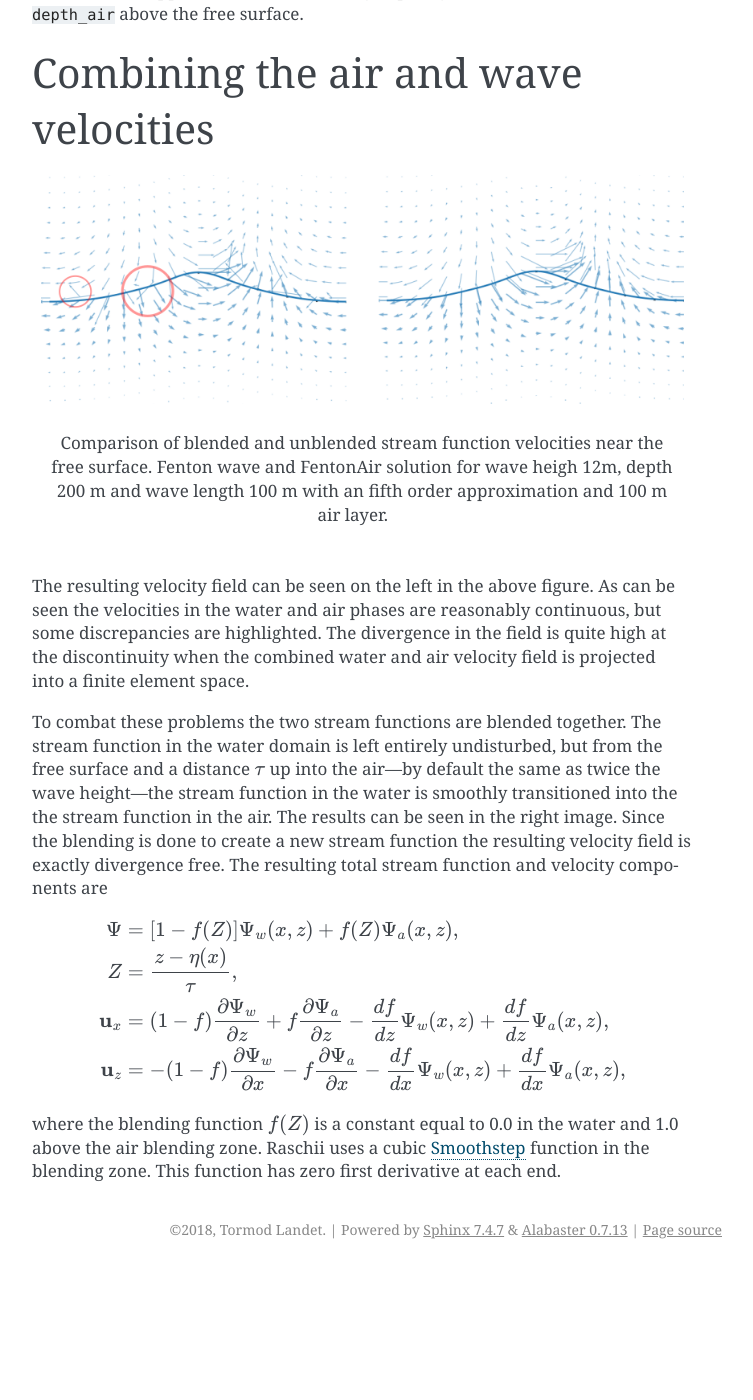
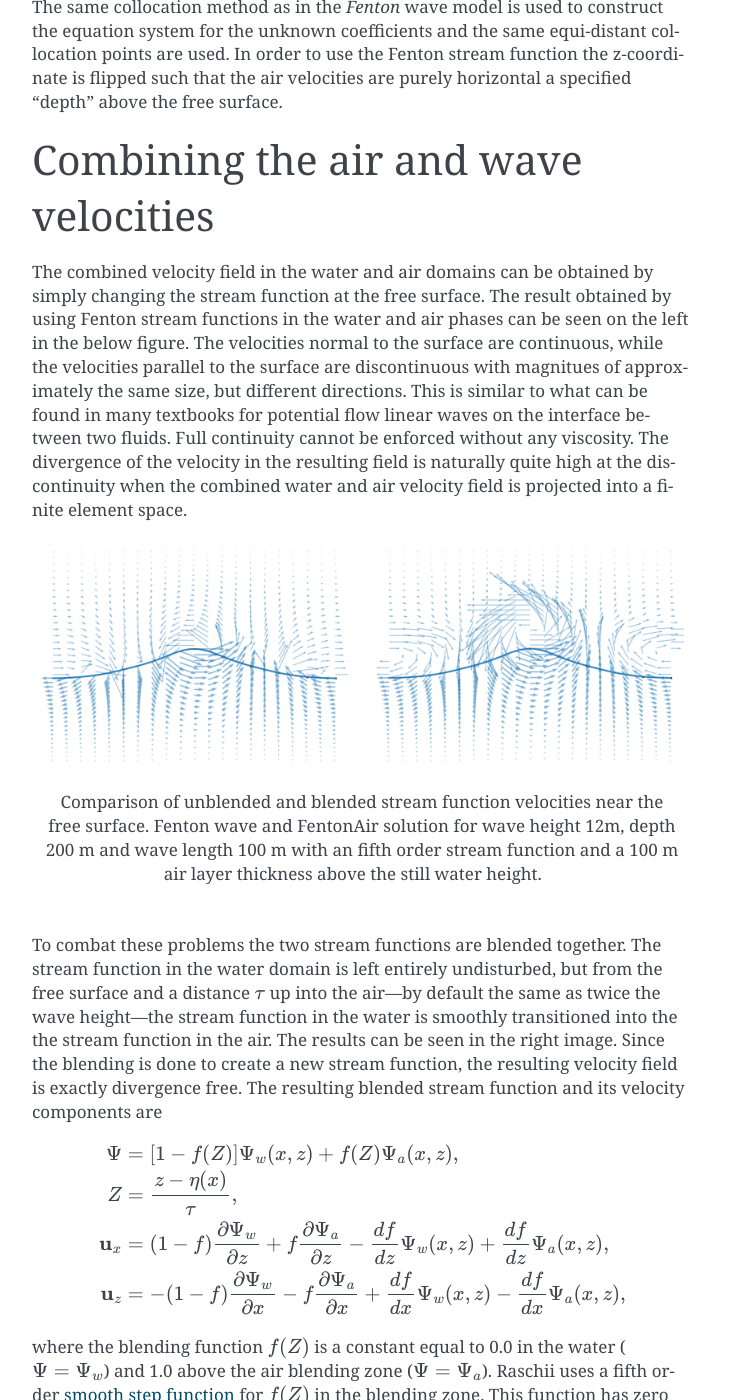
Before and after one commit to TormodLandet/raschii, a Sphinx documentation site: the page built from documentation/wave_models.rst, in a window 1280 px wide and 1400 px high, scrolled down 2303 px. Shown: the whole window, without its empty margins (388-1141 px from the left). Built offline with Sphinx 7.4.7, drawn with Linux system fonts in a browser that asks for light colours; before the commit the page ends 3572 px from its top, so only the background shows below that; some of the changed text lies outside the part shown.

Commit message:
Update documentation with the fixed blended velocity field results
[skip ci]

```diff
--- a/documentation/wave_models.rst
+++ b/documentation/wave_models.rst
@@ -57,6 +57,8 @@ wave elevation :math:`\eta(x_m)`, the stream functions value at the free surface
 The stream function a-priori satisfies the bottom boundary condition at z=0 and
 also the Laplace equation :math:`\nabla^2\Psi=0`. It is defined as
 
+.. _eq_fenton_sf:
+
 .. math::
 
     \Psi(x, z) = B_0 z + \sum_{j=1}^{N}B_j\frac{\sinh jkz}{\cosh jkD}\cos jkx,
@@ -87,7 +89,7 @@ Air phase models
 ================
 
 Raschii was origially written to provide good initial conditions for an exactly
-divergence free two-phase Navier-Stokes solver based on DG-FEM, Ocellaris_. In
+divergence free two-phase Navier-Stokes solver based on DG FEM, Ocellaris_. In
 order to initialise the domain with a divergence free velocity field it is
 important to also compute the velocities in the air phase in a consistent
 manner.
@@ -110,13 +112,18 @@ The Fourier series stream function from Rienecker and Fenton (1981) is used also
 for the air phase. Using a stream function ensures an exactly divergence free
 velocity field.
 
-The "Fenton" stream function is linear in the unknown parameters when the wave
-elevation is known. The air-phase velocities are computed after the water wave
-has been established, so this means that the expansion coefficients
-:math:`B_{1..N}` can be found by a simple linear solve to satisfy that the free
-surface is a stream function also in the air phase. In order to use the "Fenton"
-stream function the z-coordinate is flipped such that the velocity is purely
-horizontal a distance ``depth_air`` above the free surface.
+The :ref:`Fenton stream function <eq_fenton_sf>` is linear in the unknown
+parameters on the free surface when the wave elevation :math:`\eta` is known.
+The air-phase velocities are computed after the water wave has been established,
+so this means that the expansion coefficients :math:`B_{1..N}` can be found by a
+simple linear solve to satisfy that the free surface is a stream function also
+in the air phase.
+
+The same collocation method as in the *Fenton* wave model is used to construct
+the equation system for the unknown coefficients and the same equi-distant
+collocation points are used. In order to use the Fenton stream function the
+z-coordinate is flipped such that the air velocities are purely horizontal a
+specified "depth" above the free surface.
 
 
 .. #############################################################################
@@ -128,28 +135,35 @@ horizontal a distance ``depth_air`` above the free surface.
 Combining the air and wave velocities
 =====================================
 
+The combined velocity field in the water and air domains can be obtained by
+simply changing the stream function at the free surface. The result obtained by
+using Fenton stream functions in the water and air phases can be seen on the
+left in the below figure. The velocities normal to the surface are continuous,
+while the velocities parallel to the surface are discontinuous with magnitues of
+approximately the same size, but different directions. This is similar to what
+can be found in many textbooks for potential flow linear waves on the interface
+between two fluids. Full continuity cannot be enforced without any viscosity.
+The divergence of the velocity in the resulting field is naturally quite high at
+the discontinuity when the combined water and air velocity field is projected
+into a finite element space.
+
 .. figure:: figures/air_vel_compare.png
    :alt: comparison of blended and unblended stream function velocities near the
          free surface
 
-   Comparison of blended and unblended stream function velocities near the free
-   surface. Fenton wave and FentonAir solution for wave heigh 12m, depth 200 m
-   and wave length 100 m with an fifth order approximation and 100 m air layer.
-
-The resulting velocity field can be seen on the left in the above figure. As can
-be seen the velocities in the water and air phases are reasonably continuous,
-but some discrepancies are highlighted. The divergence in the field is quite
-high at the discontinuity when the combined water and air velocity field is
-projected into a finite element space.
+   Comparison of unblended and blended stream function velocities near the free
+   surface. Fenton wave and FentonAir solution for wave height 12m, depth 200 m
+   and wave length 100 m with an fifth order stream function and a 100 m air
+   layer thickness above the still water height.
 
 To combat these problems the two stream functions are blended together. The
 stream function in the water domain is left entirely undisturbed, but from the
 free surface and a distance :math:`\tau` up into the air—by default the same as
 twice the wave height—the stream function in the water is smoothly transitioned
 into the the stream function in the air. The results can be seen in the right
-image. Since the blending is done to create a new stream function the resulting
-velocity field is exactly divergence free. The resulting total stream function
-and velocity components are
+image. Since the blending is done to create a new stream function, the resulting
+velocity field is exactly divergence free. The resulting blended stream function
+and its velocity components are
 
 .. math::
 
@@ -163,12 +177,14 @@ and velocity components are
                     \frac{d f}{d z}\Psi_{a}(x,z),
 
     \mathbf{u}_z &= -(1 - f) \frac{\partial\Psi_{w}}{\partial x} -
-                    f \frac{\partial\Psi_{a}}{\partial x} -
-                    \frac{d f}{d x}\Psi_{w}(x,z) +
+                    f \frac{\partial\Psi_{a}}{\partial x} +
+                    \frac{d f}{d x}\Psi_{w}(x,z) -
                     \frac{d f}{d x}\Psi_{a}(x,z),
 
 where the blending function :math:`f(Z)` is a constant equal to 0.0 in the water
-and 1.0 above the air blending zone. Raschii uses a cubic Smoothstep_ function
-in the blending zone. This function has zero first derivative at each end.
+(:math:`\Psi=\Psi_w`) and 1.0 above the air blending zone (:math:`\Psi=\Psi_a`).
+Raschii uses a fifth order `smooth step function`_ for :math:`f(Z)` in the
+blending zone. This function has zero first and second derivatives at the top
+and bottom of the blending zone.
 
-.. _Smoothstep: https://en.wikipedia.org/wiki/Smoothstep
+.. _smooth step function: https://en.wikipedia.org/wiki/Smoothstep
```
Also changed, not shown: other parts of documentation/wave_models.rst (+1 -1 lines), documentation/figures/air_vel_compare.png, 1 other file.
